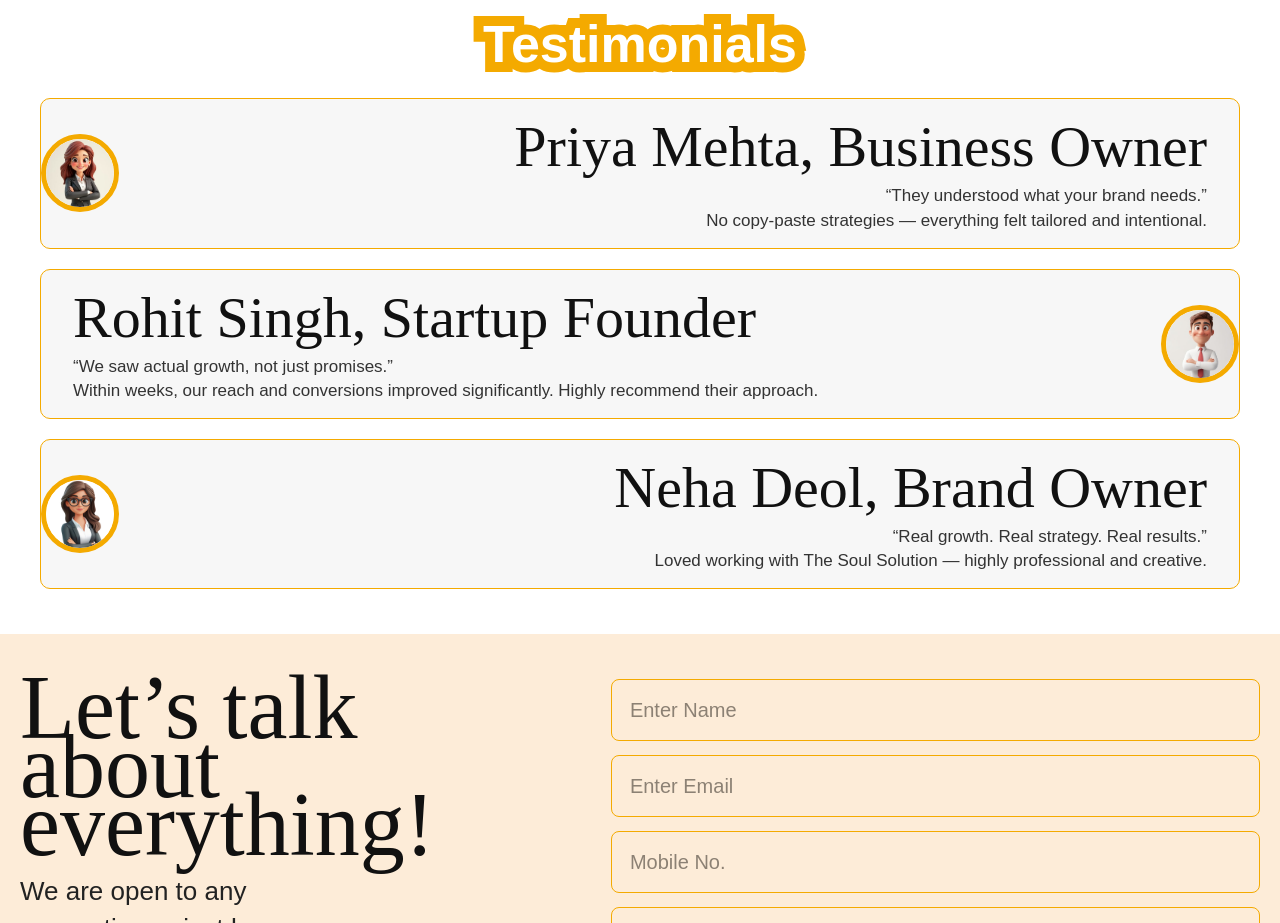
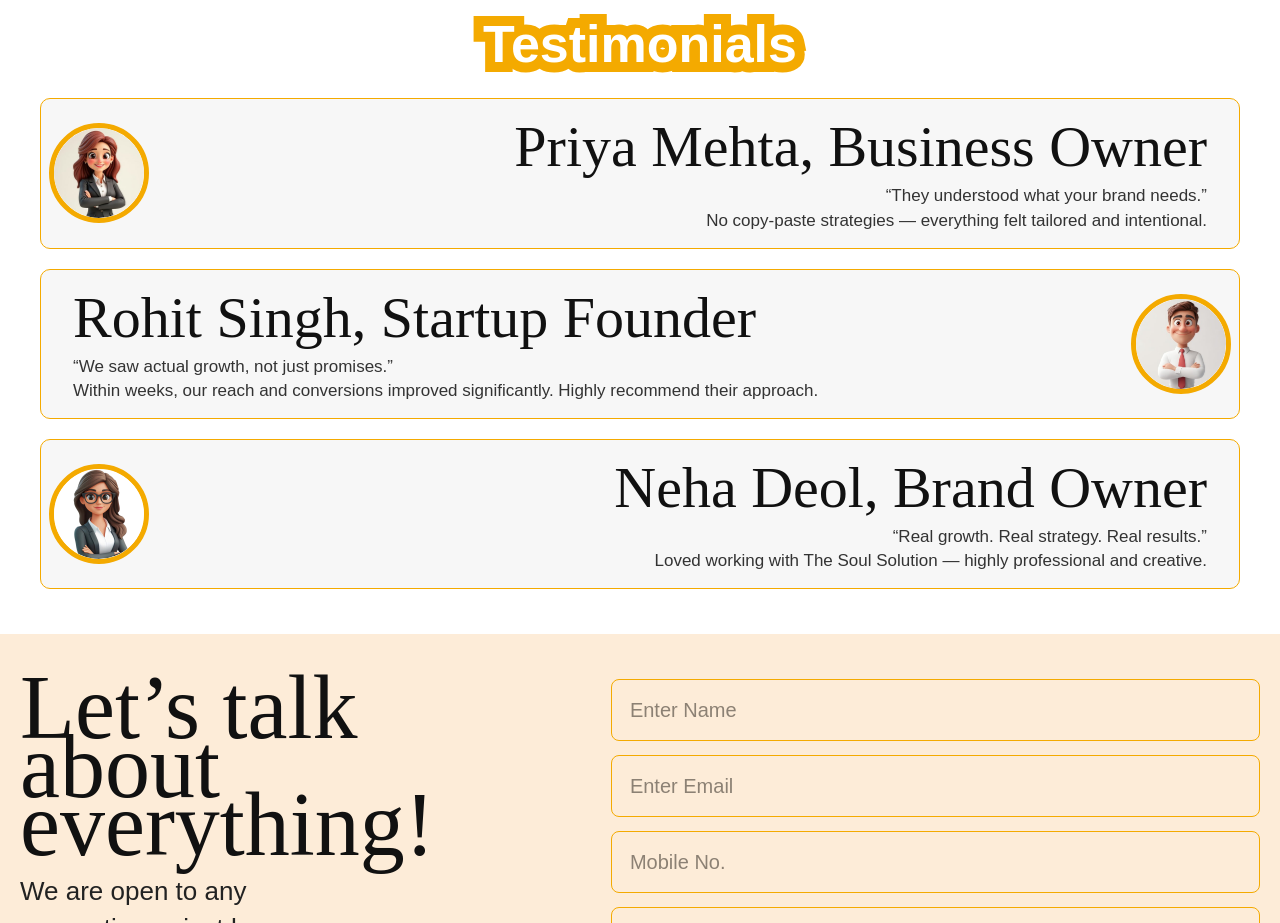
Before and after one commit to Kritikas8349/Digital_Marketing, a React (Vite) app: page / in a window 1280 px wide. Shown: the part 4180-5103 px from the top of the page. Built offline with nearby package versions, Linux system fonts and the light colour scheme; a web font is replaced by a local one.

Commit message:
progile pic

```diff
--- a/src/pages/Home.css
+++ b/src/pages/Home.css
@@ -1144,8 +1144,8 @@ body {
 
 /* Profile Circle */
 .t-profile {
-    width: 78px;
-    height: 78px;
+    width: 100px;
+    height: 100px;
     min-width: 78px;
     aspect-ratio: 1/1;
     /* ✅ ensures perfect circle */
@@ -1163,7 +1163,7 @@ body {
 /* Left overlap */
 .left-t .t-profile {
     position: absolute;
-    left: 0px;
+    left: 8px;
     top: 50%;
     transform: translateY(-50%);
 }
@@ -1171,7 +1171,7 @@ body {
 /* Right overlap */
 .right-t .t-profile {
     position: absolute;
-    right: 0px;
+    right: 8px;
     top: 50%;
     transform: translateY(-50%);
 }
```
